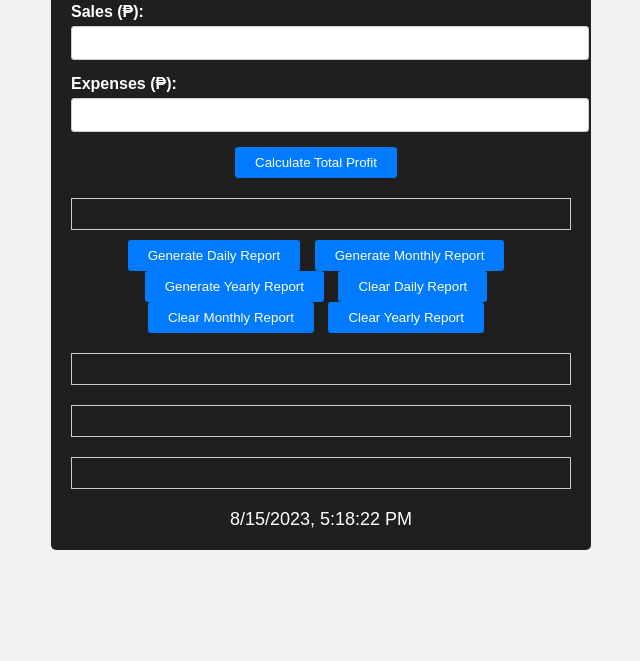
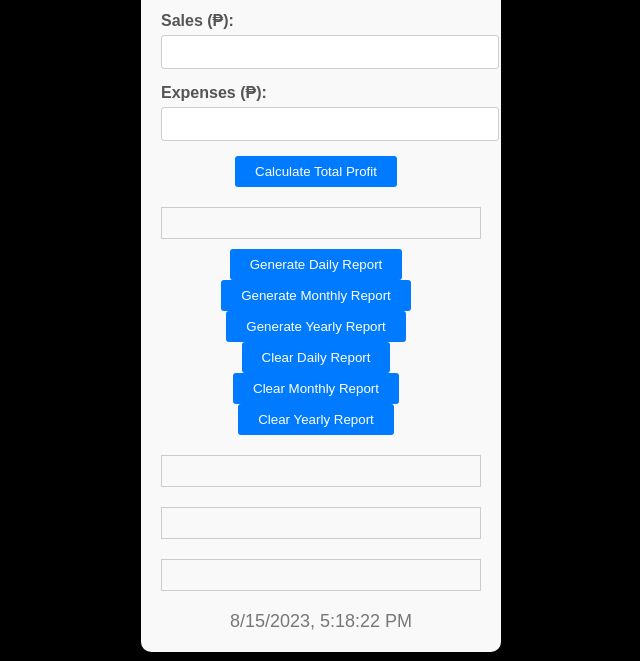
Before and after one commit to yuzithzu/SalesReport, a plain HTML site: page index.html in a window 1280 px wide. Shown: the part 139-800 px from the top of the page, without its empty margins (319-959 px from the left). Drawn offline with Linux system fonts and the light colour scheme.

Commit message:
Update index.html

```diff
--- a/index.html
+++ b/index.html
@@ -1,27 +1,30 @@
 <!DOCTYPE html>
 <html>
 <head>
-    <title>SALES REPORT</title>
+    <title>Calculator-style Sales Report</title>
     <style>
         body {
             font-family: Arial, sans-serif;
-            background-color: #f2f2f2;
+            background-color: black;
             margin: 0;
             padding: 0;
+            display: flex;
+            justify-content: center;
+            align-items: center;
+            min-height: 100vh;
         }
         .container {
-            max-width: 100%;
-            width: 500px;
-            margin: 0 auto;
+            width: 320px;
+            background-color: #f9f9f9;
+            border-radius: 10px;
             padding: 20px;
-            background-color: #1f1f1f;
-            color: #fff;
-            border-radius: 5px;
+            box-shadow: 0 4px 8px rgba(0, 0, 0, 0.1);
         }
         .header {
             text-align: center;
             font-size: 24px;
             margin-bottom: 20px;
+            color: #333;
         }
         .form-group {
             margin-bottom: 15px;
@@ -30,6 +33,7 @@
             display: block;
             font-weight: bold;
             margin-bottom: 5px;
+            color: #555;
         }
         input[type="date"],
         input[type="number"] {
@@ -66,6 +70,7 @@
             text-align: center;
             font-size: 18px;
             margin-top: 20px;
+            color: #777;
         }
     </style>
 </head>
```
